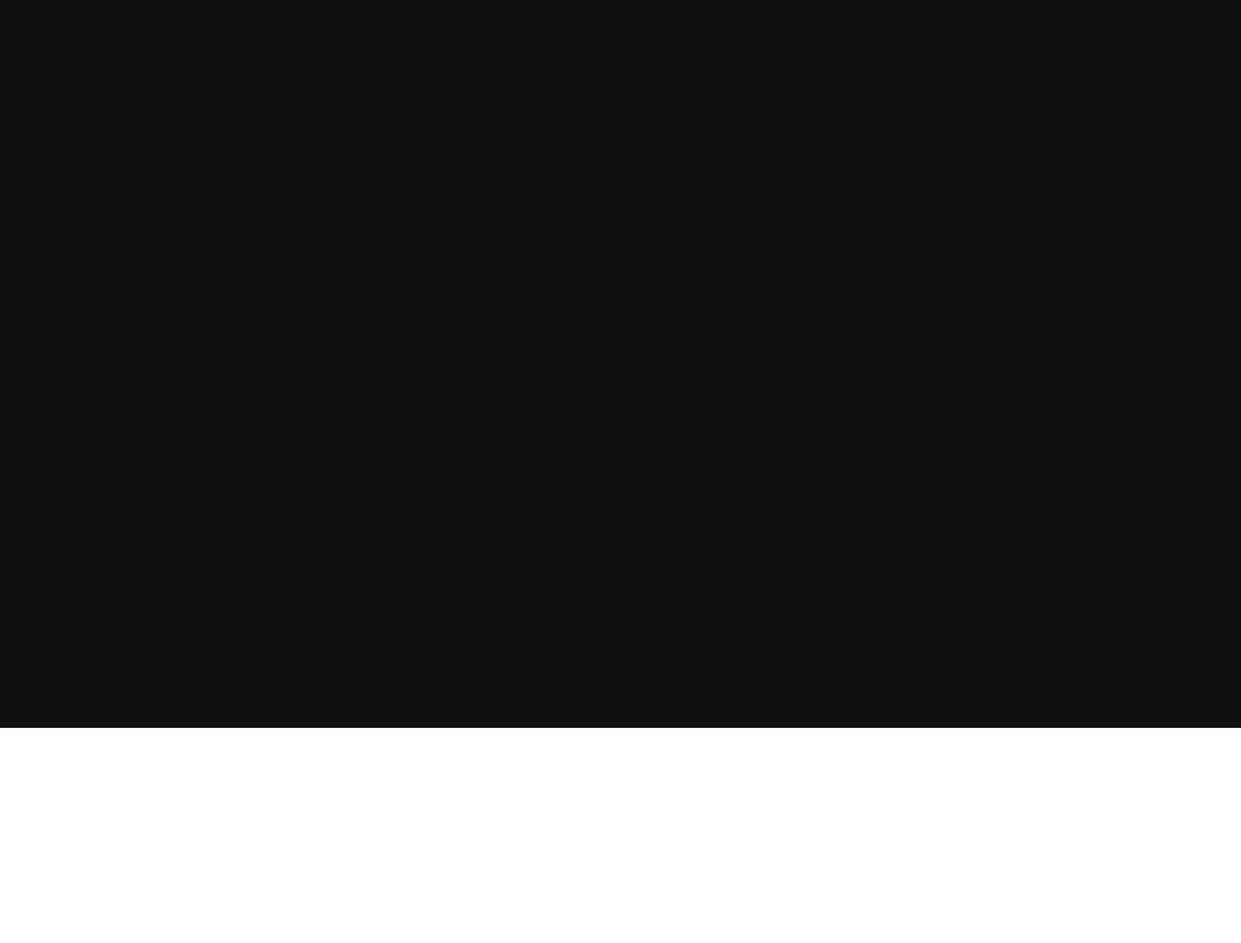
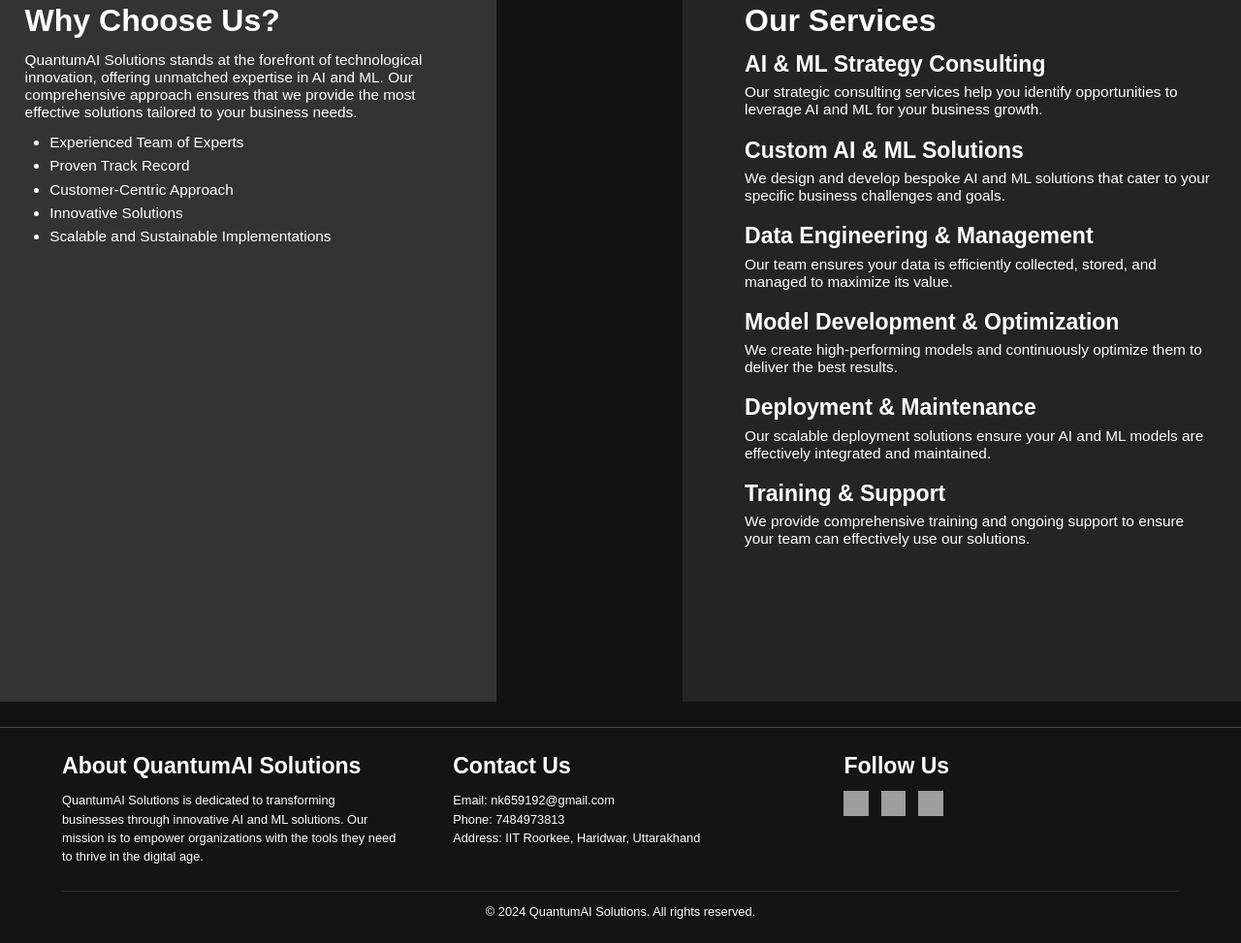
Before and after one commit to Nirajiitr/learnigPage, a plain HTML site: page index.html in a window 1280 px wide. Shown: the part 849-1822 px from the top of the page at 97% size. Before the commit the page ends 1600 px from the top, so only its background shows below. Drawn offline with Linux system fonts and the light colour scheme; grey boxes are pictures that could not be loaded.

Commit message:
complete frontenrd

```diff
--- a/index.html
+++ b/index.html
@@ -90,78 +90,168 @@
           enabling your business to stay ahead in the competitive landscape.
         </p>
         <div class="highlite-tag">
-          <h4>Brond Design</h4>
+          <h4>Brand Design</h4>
           <h4>User Experience</h4>
           <h4>and</h4>
           <h4>Digital Product Design</h4>
         </div>
         <div class="moving-div">
-
           <div class="move">
             <img
               src="https://th.bing.com/th/id/OIP.AfTcYM84caJlGd8hYXJ1pwHaH_?w=151&h=180&c=7&r=0&o=5&dpr=1.3&pid=1.7"
-              alt=""
+              alt="Example Image 1"
             />
             <img
               src="https://th.bing.com/th/id/OIP.3GWqCgryVycyf_OVQeDdtgHaHa?w=163&h=180&c=7&r=0&o=5&dpr=1.3&pid=1.7"
-              alt=""
+              alt="Example Image 2"
             />
             <img
               src="https://th.bing.com/th/id/OIP.cp6gz5y6VjrVMQgE4upbGwHaE8?w=285&h=190&c=7&r=0&o=5&dpr=1.3&pid=1.7"
-              alt=""
+              alt="Example Image 3"
             />
             <img
               src="https://th.bing.com/th/id/OIP.2KfNZGRySkRcUhJMOeXObwHaH_?w=192&h=207&c=7&r=0&o=5&dpr=1.3&pid=1.7"
-              alt=""
+              alt="Example Image 4"
             />
             <img
               src="https://th.bing.com/th/id/OIP.DxzpwVdt--FVhS5JIqgQtQHaHa?w=154&h=180&c=7&r=0&o=5&dpr=1.3&pid=1.7"
-              alt=""
+              alt="Example Image 5"
             />
             <img
               src="https://th.bing.com/th/id/OIP.TRlEnhOi0yGga6Rs_BNoeQHaFj?w=238&h=180&c=7&r=0&o=5&dpr=1.3&pid=1.7"
-              alt=""
+              alt="Example Image 6"
             />
             <img
               src="https://th.bing.com/th/id/OIP.W-LlyIhoRlfNKuHLoC71ywHaHa?w=179&h=180&c=7&r=0&o=5&dpr=1.3&pid=1.7"
-              alt=""
+              alt="Example Image 7"
             />
           </div>
           <div class="move">
             <img
               src="https://th.bing.com/th/id/OIP.AfTcYM84caJlGd8hYXJ1pwHaH_?w=151&h=180&c=7&r=0&o=5&dpr=1.3&pid=1.7"
-              alt=""
+              alt="Example Image 1"
             />
             <img
               src="https://th.bing.com/th/id/OIP.3GWqCgryVycyf_OVQeDdtgHaHa?w=163&h=180&c=7&r=0&o=5&dpr=1.3&pid=1.7"
-              alt=""
+              alt="Example Image 2"
             />
             <img
               src="https://th.bing.com/th/id/OIP.cp6gz5y6VjrVMQgE4upbGwHaE8?w=285&h=190&c=7&r=0&o=5&dpr=1.3&pid=1.7"
-              alt=""
+              alt="Example Image 3"
             />
             <img
               src="https://th.bing.com/th/id/OIP.2KfNZGRySkRcUhJMOeXObwHaH_?w=192&h=207&c=7&r=0&o=5&dpr=1.3&pid=1.7"
-              alt=""
+              alt="Example Image 4"
             />
             <img
               src="https://th.bing.com/th/id/OIP.DxzpwVdt--FVhS5JIqgQtQHaHa?w=154&h=180&c=7&r=0&o=5&dpr=1.3&pid=1.7"
-              alt=""
+              alt="Example Image 5"
             />
             <img
               src="https://th.bing.com/th/id/OIP.TRlEnhOi0yGga6Rs_BNoeQHaFj?w=238&h=180&c=7&r=0&o=5&dpr=1.3&pid=1.7"
-              alt=""
+              alt="Example Image 6"
             />
             <img
               src="https://th.bing.com/th/id/OIP.W-LlyIhoRlfNKuHLoC71ywHaHa?w=179&h=180&c=7&r=0&o=5&dpr=1.3&pid=1.7"
-              alt=""
+              alt="Example Image 7"
             />
           </div>
-
         </div>
       </div>
-      <div class="page2"></div>
+      <div class="page2">
+        <div class="page2-left">
+          <h2>Why Choose Us?</h2>
+          <p>
+            QuantumAI Solutions stands at the forefront of technological innovation,
+            offering unmatched expertise in AI and ML. Our comprehensive approach
+            ensures that we provide the most effective solutions tailored to your
+            business needs.
+          </p>
+          <ul>
+            <li>Experienced Team of Experts</li>
+            <li>Proven Track Record</li>
+            <li>Customer-Centric Approach</li>
+            <li>Innovative Solutions</li>
+            <li>Scalable and Sustainable Implementations</li>
+          </ul>
+        </div>
+        <div class="page2-right">
+          <h2>Our Services</h2>
+          <div class="service">
+            <h3>AI & ML Strategy Consulting</h3>
+            <p>
+              Our strategic consulting services help you identify opportunities to
+              leverage AI and ML for your business growth.
+            </p>
+          </div>
+          <div class="service">
+            <h3>Custom AI & ML Solutions</h3>
+            <p>
+              We design and develop bespoke AI and ML solutions that cater to your
+              specific business challenges and goals.
+            </p>
+          </div>
+          <div class="service">
+            <h3>Data Engineering & Management</h3>
+            <p>
+              Our team ensures your data is efficiently collected, stored, and
+              managed to maximize its value.
+            </p>
+          </div>
+          <div class="service">
+            <h3>Model Development & Optimization</h3>
+            <p>
+              We create high-performing models and continuously optimize them to
+              deliver the best results.
+            </p>
+          </div>
+          <div class="service">
+            <h3>Deployment & Maintenance</h3>
+            <p>
+              Our scalable deployment solutions ensure your AI and ML models are
+              effectively integrated and maintained.
+            </p>
+          </div>
+          <div class="service">
+            <h3>Training & Support</h3>
+            <p>
+              We provide comprehensive training and ongoing support to ensure your
+              team can effectively use our solutions.
+            </p>
+          </div>
+        </div>
+      </div>
     </div>
+    <footer>
+      <div class="footer-container">
+        <div class="footer-left">
+          <h3>About QuantumAI Solutions</h3>
+          <p>
+            QuantumAI Solutions is dedicated to transforming businesses through
+            innovative AI and ML solutions. Our mission is to empower organizations
+            with the tools they need to thrive in the digital age.
+          </p>
+        </div>
+        <div class="footer-middle">
+          <h3>Contact Us</h3>
+          <p>Email: nk659192@gmail.com</p>
+          <p>Phone: 7484973813</p>
+          <p>Address: IIT Roorkee, Haridwar, Uttarakhand</p>
+        </div>
+        <div class="footer-right">
+          <h3>Follow Us</h3>
+          <div class="social-icons">
+            <a href="https://facebook.com"><img src="https://th.bing.com/th?id=OIP.XW6jinaUmN_Bn-Y4nRTbOQHaHa&w=250&h=250&c=8&rs=1&qlt=90&o=6&dpr=1.3&pid=3.1&rm=2" alt="Facebook" /></a>
+            <a href="https://twitter.com"><img src="https://th.bing.com/th?id=OIP.t1fyvKgDnUoIiC049MG48AHaHa&w=250&h=250&c=8&rs=1&qlt=90&o=6&dpr=1.3&pid=3.1&rm=2" alt="Twitter" /></a>
+            <a href="https://linkedin.com"><img src="https://th.bing.com/th?id=OIP.CeXvv9KKTpMJ1LF3B8t8UAHaHa&w=250&h=250&c=8&rs=1&qlt=90&o=6&dpr=1.3&pid=3.1&rm=2" alt="LinkedIn" /></a>
+          </div>
+        </div>
+      </div>
+      <div class="footer-bottom">
+        <p>&copy; 2024 QuantumAI Solutions. All rights reserved.</p>
+      </div>
+    </footer>
+
     <script src="./script.js"></script>
   </body>
 </html>
--- a/script.js
+++ b/script.js
@@ -0,0 +1,6 @@
+document.addEventListener("DOMContentLoaded", () => {
+    const navBottom = document.querySelector("nav button");
+    navBottom.addEventListener("click", () => {
+        alert("Thank you for reaching out to us! We will get back to you shortly.");
+    });
+});
--- a/style.css
+++ b/style.css
@@ -125,6 +125,19 @@ nav:hover .bottom-div{
     width: 6vw;
     border-radius: 50%;
 }
+.page1 h1 svg:hover{
+    animation: rotate 1s linear infinite;
+}
+@keyframes rotate {
+    from{
+        transform: rotate(0deg);
+
+    }
+    to{
+       transform: rotate(360deg);
+    }
+
+}
 .moving-div{
    width: 50vw;
    height: 6vw;
@@ -162,4 +175,112 @@ nav:hover .bottom-div{
     height: 100vh;
     width: 100%;
     background-color: #111;
+    display: flex;
+    justify-content: space-between;
+    align-items: center;
+    padding-top: 2vw;
+    padding-bottom: 2vw;
+    border-top: 1px solid #444;
+    border-bottom: 1px solid #444;
+
 }
+.page2-left {
+    background-color: #333;
+    width: 40%;
+    height: 100%;
+    padding: 2vw;
+}
+.page2-right{
+    width: 55%;
+    height: 100%;
+    padding: 2vw;
+    padding-left: 5vw;
+    background-color: #252424;
+}
+.page2-left h2 {
+    font-size: 2.5vw;
+    margin-bottom: 1vw;
+}
+.page2-left p {
+    font-size: 1.2vw;
+    margin-bottom: 1vw;
+}
+.page2-left ul {
+    list-style-type: disc;
+    margin-left: 2vw;
+}
+.page2-left li {
+    font-size: 1.2vw;
+    margin-bottom: 0.5vw;
+}
+.page2-right {
+    width: 45%;
+}
+.page2-right h2 {
+    font-size: 2.5vw;
+    margin-bottom: 1vw;
+}
+.service {
+    margin-bottom: 1.5vw;
+}
+.service h3 {
+    font-size: 1.8vw;
+    margin-bottom: 0.5vw;
+}
+.service p {
+    font-size: 1.2vw;
+}
+
+
+footer {
+    background-color: #151414;
+    color: #fff;
+    padding: 2vw 5vw;
+
+}
+
+.footer-container {
+    display: flex;
+    justify-content: space-between;
+    padding-bottom: 2vw;
+    border-bottom: 1px solid #323030;
+}
+
+.footer-left,
+.footer-middle,
+.footer-right {
+    width: 30%;
+}
+
+.footer-left h3,
+.footer-middle h3,
+.footer-right h3 {
+    font-size: 1.8vw;
+    margin-bottom: 1vw;
+}
+
+.footer-left p,
+.footer-middle p {
+    font-size: 1vw;
+    line-height: 1.5vw;
+}
+
+.social-icons {
+    display: flex;
+    gap: 1vw;
+}
+
+.social-icons a img {
+    width: 2vw;
+    height: 2vw;
+}
+
+.footer-bottom {
+    text-align: center;
+    margin-top: 1vw;
+
+}
+
+.footer-bottom p {
+    font-size: 1vw;
+}
```
